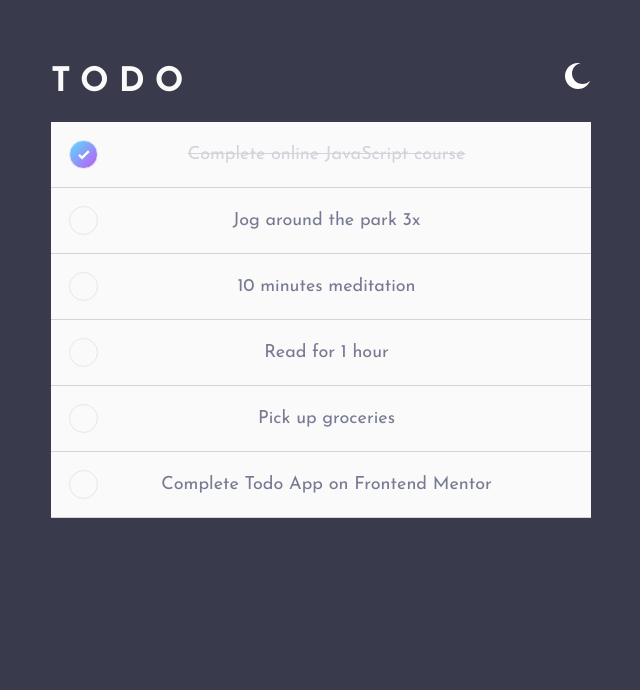
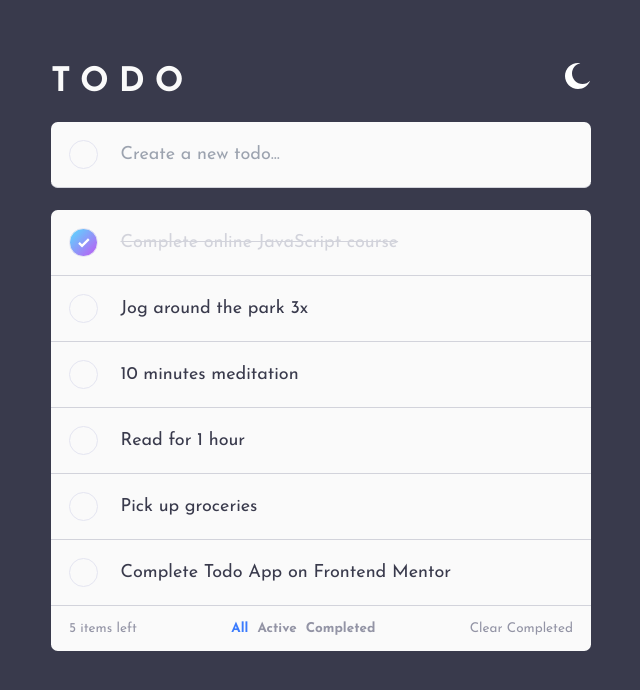
Before and after one commit to SoulRvr29/Todo-app, a React (Vite) app: page / in a window 1280 px wide. Shown: the top 690 px of the page, without its empty margins (319-959 px from the left). Built offline with nearby package versions, Linux system fonts and the light colour scheme.

Commit message:
adding and deleting

```diff
--- a/src/App.jsx
+++ b/src/App.jsx
@@ -1,25 +1,84 @@
-import { useState } from "react";
+import { useState, useEffect } from "react";
 import Header from "./Header";
 import Todo from "./Todo";
 import data from "./data/todo.json";
 
 function App() {
   const [tasks, setTasks] = useState(data);
+  const [newTask, setNewTask] = useState("");
+  const [itemsLeft, setItemsLeft] = useState(0);
+  const [filter, setFilter] = useState("all");
+
+  const updateLeftCounter = () => {
+    let sum = 0;
+    tasks.forEach((task) => {
+      if (task.status == false) sum++;
+    });
+    setItemsLeft(sum);
+  };
+
+  useEffect(() => {
+    updateLeftCounter();
+  }, []);
+
   const setStatus = (id) => {
     setTasks(
       tasks.map((task) =>
         task.id == id ? { ...task, status: !task.status } : task
       )
     );
+    updateLeftCounter();
   };
+
   const deleteTask = (id) => {
     setTasks(tasks.filter((task) => task.id != id));
   };
+
+  const addTask = () => {
+    setTasks([
+      ...tasks,
+      { id: tasks.length + 1, task: newTask, status: false },
+    ]);
+  };
+
+  const filterChange = (type) => {};
 
   return (
     <div className="p-4 mt-6 max-w-lg mx-auto">
       <Header />
       <main>
+        <form
+          className="flex w-full items-center gap-5 bg-light-vl-gray border-b border-light-l-grayish-blue p-4 mb-5 rounded-md"
+          onSubmit={(e) => {
+            e.preventDefault();
+            addTask();
+          }}
+        >
+          <button
+            onClick={() => setStatus(id)}
+            className="border hover:border-light-d-grayish-blue rounded-full border-light-vl-grayish-blue"
+          >
+            <svg
+              className={!status ? "invisible" : "visible"}
+              xmlns="http://www.w3.org/2000/svg"
+              viewBox="-7 -8 24 24"
+              height="1.5em"
+            >
+              <path
+                fill="none"
+                stroke="white"
+                strokeWidth="2"
+                d="M1 4.304L3.696 7l6-6"
+              />
+            </svg>
+          </button>
+          <input
+            type="text"
+            placeholder="Create a new todo..."
+            className="w-full bg-light-vl-gray caret-bright-blue"
+            onChange={(e) => setNewTask(e.target.value)}
+          />
+        </form>
         {tasks.map((task) => (
           <Todo
             id={task.id}
@@ -30,6 +89,50 @@ function App() {
             deleteTask={deleteTask}
           />
         ))}
+        <footer className="bg-light-vl-gray flex justify-between text-xs px-4 py-3 text-light-d-grayish-blue rounded-b-md">
+          <span>{itemsLeft} items left</span>
+          <ul className="flex gap-2 font-bold">
+            <li
+              className={
+                "hover:cursor-pointer hover:text-light-vd-grayish-blue" +
+                (filter == "all" && " text-bright-blue")
+              }
+              onClick={() => {
+                setFilter("all");
+                filterChange("all");
+              }}
+            >
+              All
+            </li>
+            <li
+              className={
+                "hover:cursor-pointer hover:text-light-vd-grayish-blue" +
+                (filter == "active" && " text-bright-blue")
+              }
+              onClick={() => {
+                setFilter("active");
+                filterChange("active");
+              }}
+            >
+              Active
+            </li>
+            <li
+              className={
+                "hover:cursor-pointer hover:text-light-vd-grayish-blue" +
+                (filter == "completed" && " text-bright-blue")
+              }
+              onClick={() => {
+                setFilter("completed");
+                filterChange("completed");
+              }}
+            >
+              Completed
+            </li>
+          </ul>
+          <button className="hover:text-light-vd-grayish-blue">
+            Clear Completed
+          </button>
+        </footer>
       </main>
     </div>
   );
--- a/src/Todo.jsx
+++ b/src/Todo.jsx
@@ -4,7 +4,10 @@ const Todo = ({ id, task, status, setStatus, deleteTask }) => {
   const [closeBtn, setCloseBtn] = useState(false);
   return (
     <div
-      className="todo flex justify-between items-center gap-2 bg-light-vl-gray border-b border-light-l-grayish-blue p-4"
+      className={
+        "todo flex justify-between items-center gap-5 bg-light-vl-gray border-b border-light-l-grayish-blue p-4" +
+        (id == 0 ? " rounded-t-md" : " rounded-none")
+      }
       onMouseEnter={() => setCloseBtn(true)}
       onMouseLeave={() => setCloseBtn(false)}
     >
@@ -32,14 +35,14 @@ const Todo = ({ id, task, status, setStatus, deleteTask }) => {
       </button>
       <p
         className={
-          "hover:cursor-pointer" +
+          "hover:cursor-pointer w-full " +
           (status && " line-through text-light-l-grayish-blue")
         }
       >
         {task}
       </p>
       <button
-        className={!closeBtn ? "invisible" : "visible"}
+        className={!closeBtn ? "invisible " : "visible "}
         onClick={() => deleteTask(id)}
       >
         <svg xmlns="http://www.w3.org/2000/svg" width="18" height="18">
--- a/src/index.css
+++ b/src/index.css
@@ -41,7 +41,7 @@ body {
   min-height: 100vh;
   background-color: var(--Very-Light-Gray);
   background-color: var(--Very-Dark-Grayish-Blue);
-  color: var(--Dark-Grayish-Blue);
+  color: var(--Very-Dark-Grayish-Blue);
 }
 
 h1 {
@@ -56,3 +56,7 @@ h1 {
     hsl(280, 87%, 65%)
   );
 }
+
+input:focus {
+  outline: none;
+}
```
